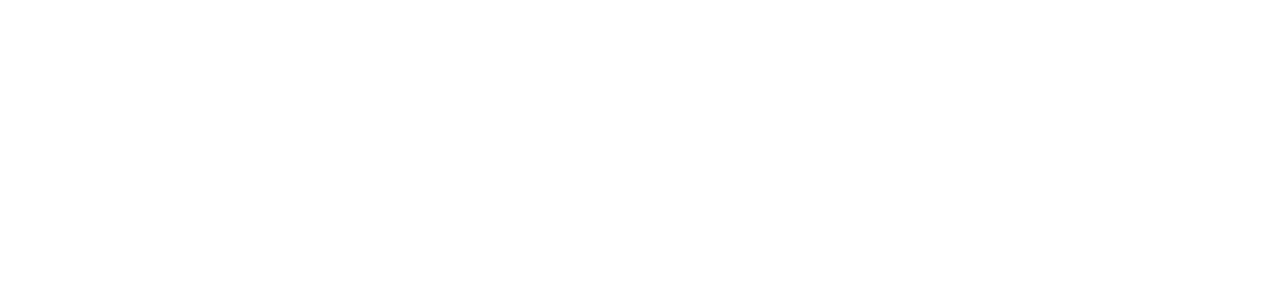
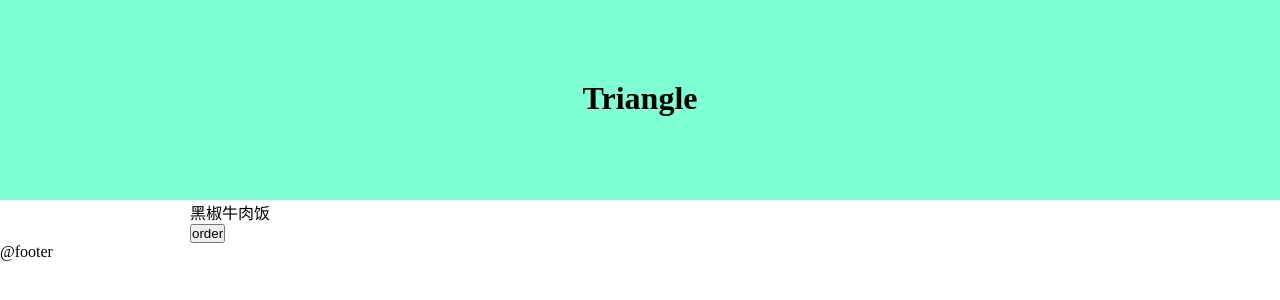
Before and after one commit to chenbojian/OrderPage, a plain HTML site: page index.html in a window 1280 px wide. Drawn offline with Linux system fonts and the light colour scheme.

Commit message:
frame setted

```diff
--- a/css/style.css
+++ b/css/style.css
@@ -0,0 +1,22 @@
+*{
+    margin: 0;
+    padding: 0;
+}
+
+body {
+}
+.header {
+    height: 200px;
+    background-color: aquamarine;
+}
+
+.header h1 {
+    text-align: center;
+    padding-top: 80px;
+}
+
+.content {
+    margin-left: auto;
+    margin-right: auto;
+    width: 900px;
+}
--- a/index.html
+++ b/index.html
@@ -2,9 +2,21 @@
 <html>
 <head lang="en">
     <meta charset="UTF-8">
-    <title></title>
+    <title>Triangle</title>
+    <link rel="stylesheet" href="css/style.css"/>
 </head>
 <body>
-
+<div class="header">
+    <h1>Triangle</h1>
+</div>
+<div class="content">
+    <div class="food">
+        黑椒牛肉饭
+    </div>
+    <button>order</button>
+</div>
+<div class="footer">
+    @footer
+</div>
 </body>
 </html>
```
